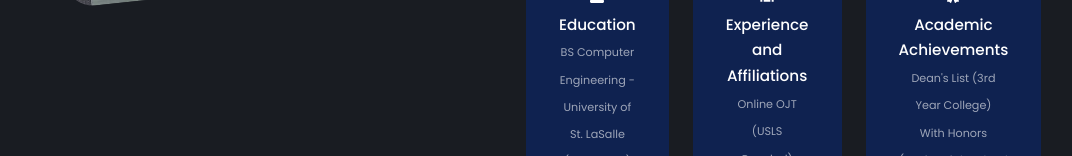
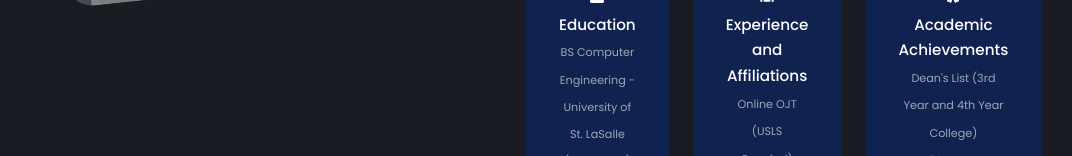
Before and after one commit to DanielCanada/my-portfolio-website, a React (Create React App) app: page / in a window 1280 px wide. Shown: the part 644-800 px from the top of the page, without its empty margins (114-1186 px from the left). Built offline with nearby package versions, Linux system fonts and the light colour scheme.

Commit message:
updated CV and achievements

```diff
--- a/src/components/about/About.jsx
+++ b/src/components/about/About.jsx
@@ -52,7 +52,7 @@ const About = () => {
             <article className='about__card'>
               <FaAward className='about_icon'/>
               <h5>Academic Achievements</h5>
-              <small>Dean's List (3rd Year College)</small>
+              <small>Dean's List (3rd Year and 4th Year College)</small>
               <br></br>
               <small>With Honors (Senior High School - Liceo De La Salle)</small>
             </article>
--- a/src/components/about/CTA.jsx
+++ b/src/components/about/CTA.jsx
@@ -1,5 +1,5 @@
 import React from 'react'
-import CV from '../../assets/CV.pdf'
+import CV from '../../assets/CV_DanielPeter.pdf'
 
 const CTA = () => {
   return (
```
Also changed, not shown: 1 other file (tests, documents, lock files or other folders).
